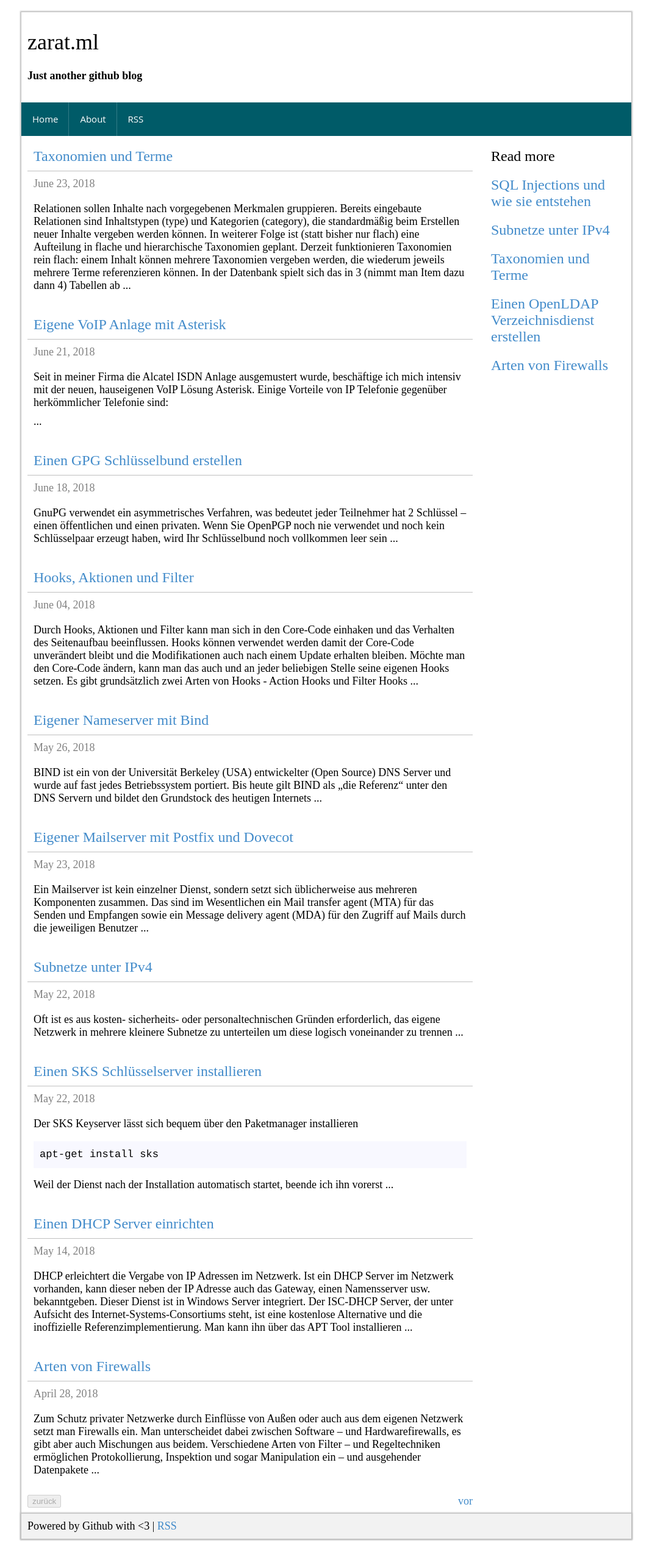
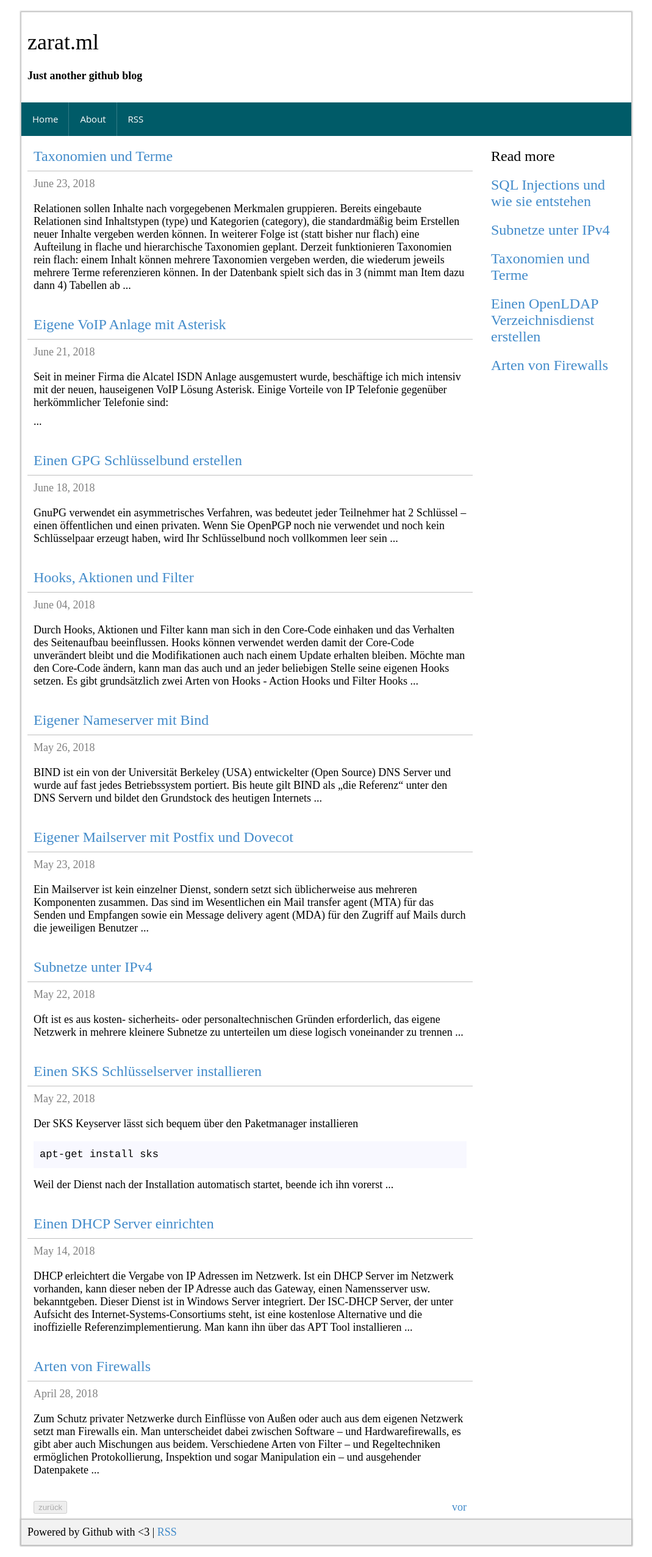
Before and after one commit to mbrain/zarat.github.io, a Jekyll site: the page built from index.html, in a window 1280 px wide. Shown: the whole page at 61% size, without its empty margins (105-1174 px from the left). Built offline with Jekyll 4.4.1, drawn with Linux system fonts in a browser that asks for light colours; the list of posts is cut into pages by our own code.

Commit message:
Update index.html

```diff
--- a/index.html
+++ b/index.html
@@ -23,7 +23,7 @@ layout: default
   {% endfor %}
 
   {% if paginator.total_pages > 1 %}
-  <div class="pagination">
+  <div class="sp-content-item-body">
     {% if paginator.previous_page %}
     <a href="{{ paginator.previous_page_path }}" role="button" class="btn btn-primary" style="float:left">zurück</a>
     {% else %}
```
